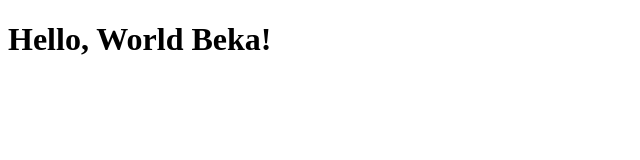
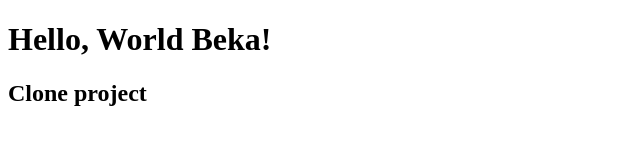
Before and after one commit to beka-dev/project, a plain HTML site: page index.html in a window 1280 px wide. Shown: the whole page, without its empty margins (0-640 px from the left). Drawn offline with Linux system fonts and the light colour scheme.

Commit message:
index.html modifid

```diff
--- a/index.html
+++ b/index.html
@@ -9,6 +9,7 @@
 </head>
 <body>
     <h1>Hello, World Beka!</h1>
+    <h2>Clone project</h2>
 
  <script src="assets/js/script.js"></script>
 </body>
```
